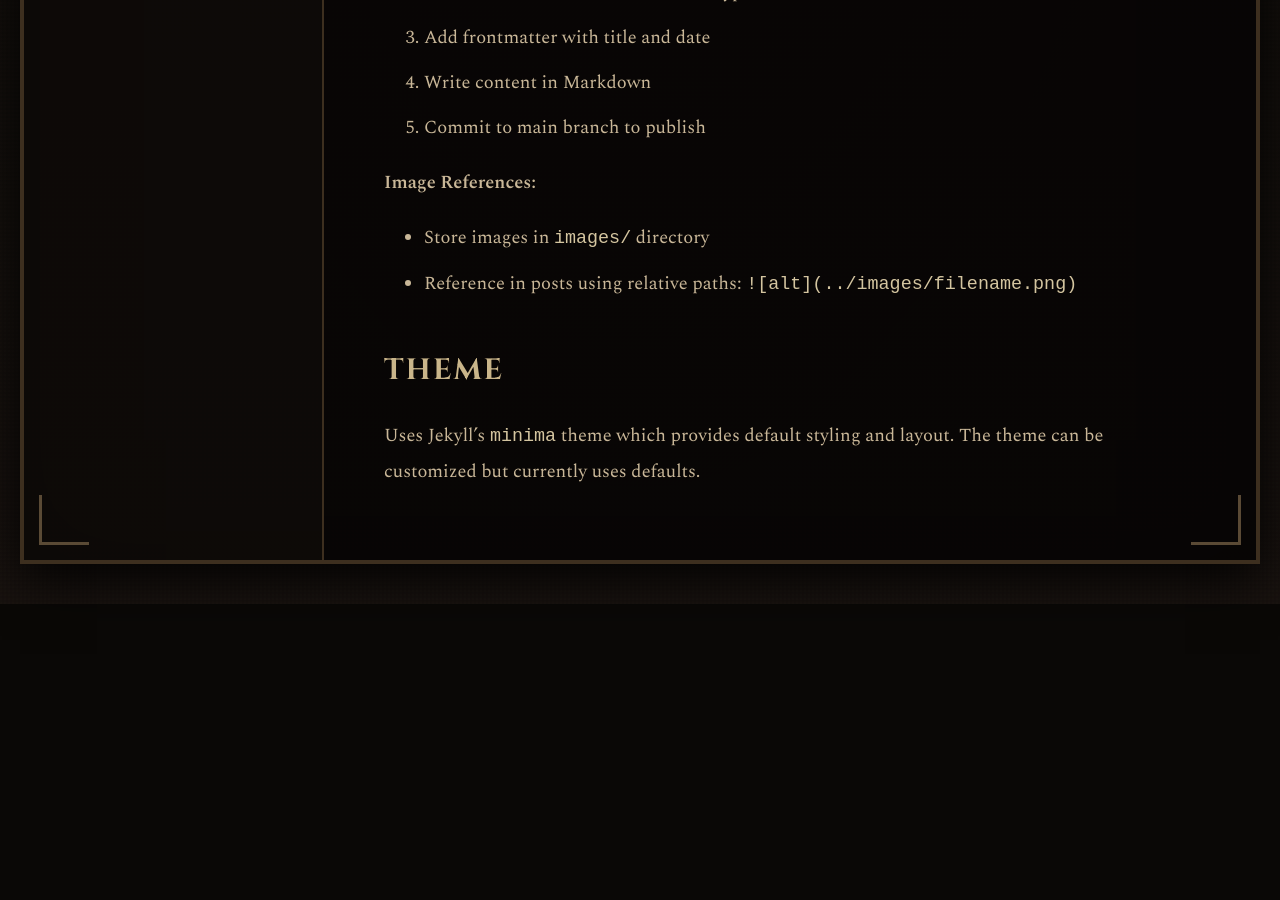
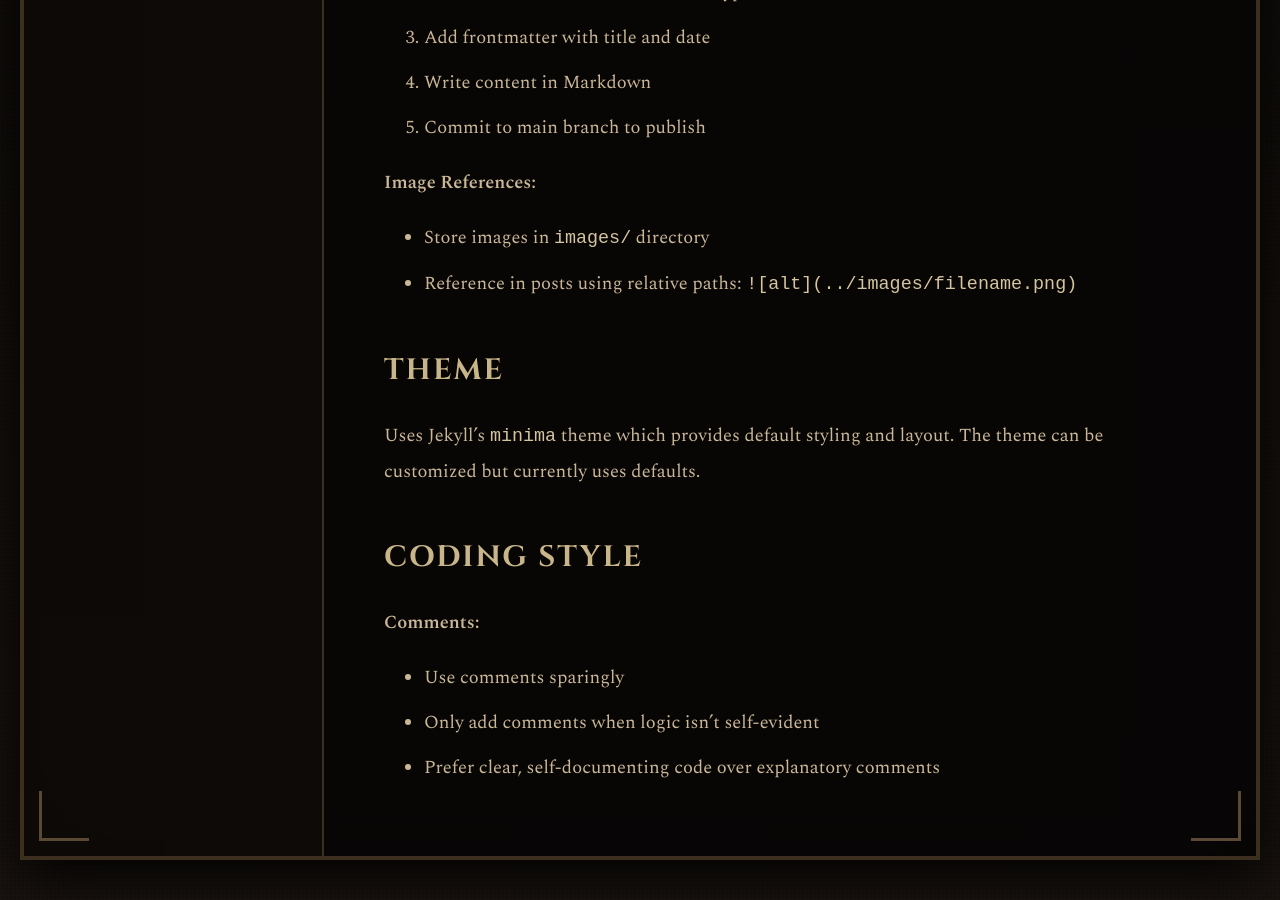
Before and after one commit to Yayka/blog, a Jekyll site: the page built from CLAUDE.md, in a window 1280 px wide and 900 px high, scrolled down 2590 px. Built offline with Jekyll 4.4.1, drawn with Linux system fonts in a browser that asks for light colours; our own code applies the rules of GitHub Pages for plain Markdown files; before the commit the page ends 3194 px from its top, so only the background shows below that.

Commit message:
Fix ASCII art alignment on homepage
Moved centering div to wrap only text and image content, leaving the ASCII
art code block left-aligned to preserve character positioning. Also added
coding style guidelines to CLAUDE.md.

Co-Authored-By: Claude Sonnet 4.5 <noreply@anthropic.com>

```diff
--- a/CLAUDE.md
+++ b/CLAUDE.md
@@ -66,3 +66,10 @@ Note: This repository appears to be from a GitHub Skills course template. The RE
 ## Theme
 
 Uses Jekyll's `minima` theme which provides default styling and layout. The theme can be customized but currently uses defaults.
+
+## Coding Style
+
+**Comments:**
+- Use comments sparingly
+- Only add comments when logic isn't self-evident
+- Prefer clear, self-documenting code over explanatory comments
```
Also changed, not shown: index.md (+2 -2 lines).
